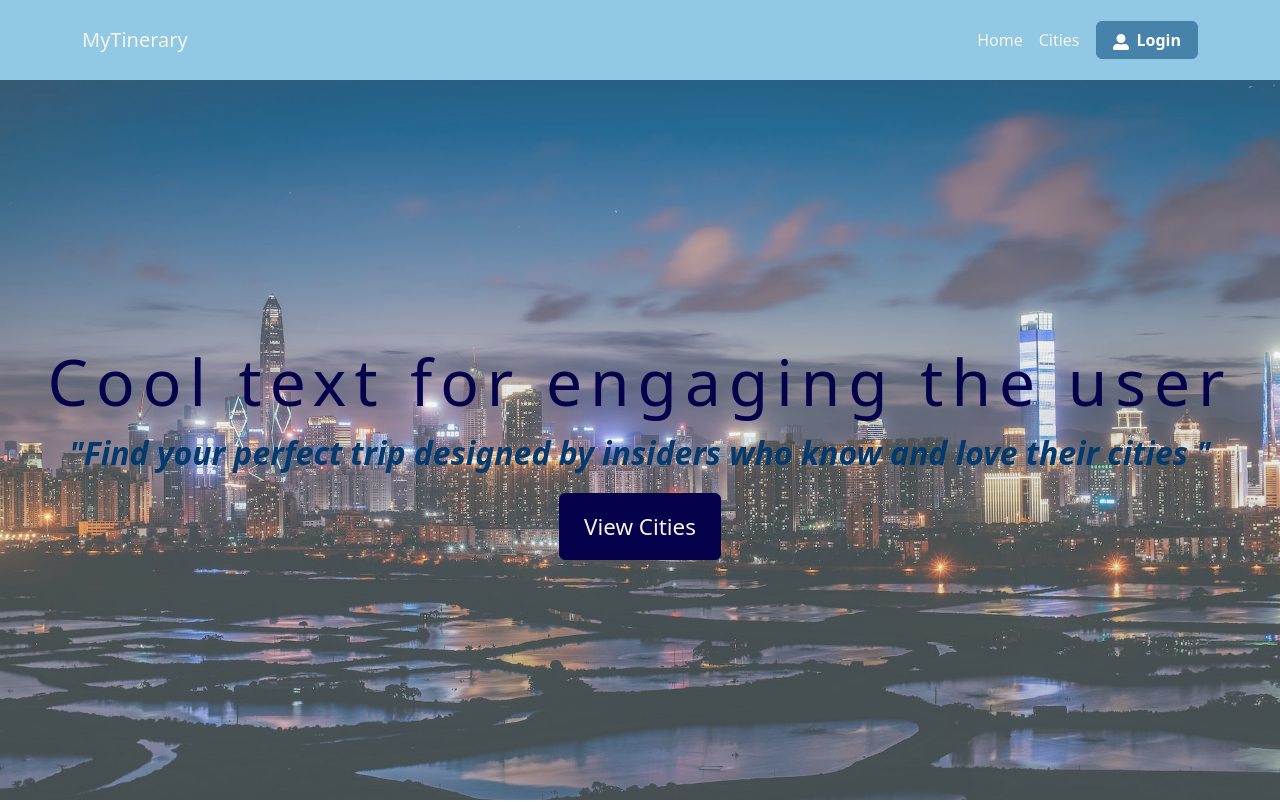
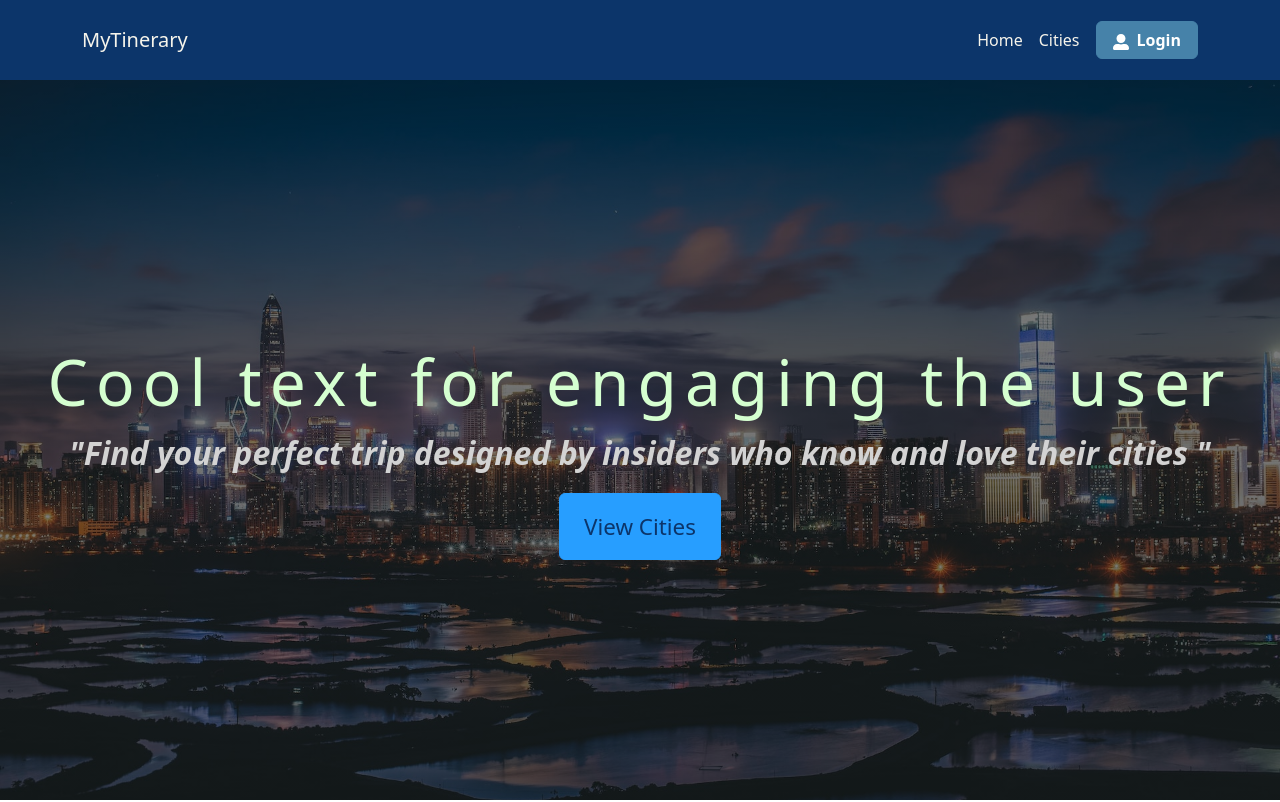
Before and after one commit to Kameha1011/mytinerary-omarFlores, a React (Vite) app: page / in a window 1280 px wide. Shown: the top 802 px of the page. Built offline with nearby package versions, Linux system fonts and the light colour scheme.

Commit message:
put dark gradient to hero bg img and changed general color pallete

```diff
--- a/src/components/CarouselItem/CarouselItemStyles.js
+++ b/src/components/CarouselItem/CarouselItemStyles.js
@@ -1,7 +1,9 @@
 import styled from "styled-components";
 
 export const StyledImg = styled.img``;
-export const CarouselItemCard = styled.div`
+export const CarouselItemCard = styled.div.attrs((props) => ({
+  bgimg: props.bgimg
+}))`
   width: 40%;
   height: 200px;
   background-image: ${(props) => `url(${props.bgimg})`};
@@ -32,7 +34,10 @@ export const CarouselItemCard = styled.div`
     }
   }
 `;
-export const CarouselItemContainer = styled.div`
+export const CarouselItemContainer = styled.div.attrs((props) => ({
+  slideDirection: props.slideDirection
+
+}))`
   position: absolute;
   width: 100%;
   filter: blur(${(props) => (props.styledprops.isActive ? "0" : "5px")});
--- a/src/components/Footer/StyledFooter.js
+++ b/src/components/Footer/StyledFooter.js
@@ -1,7 +1,7 @@
 import styled from "styled-components";
 
 export const StyledFooter = styled.footer`
-    background-color: #91C8E4;
+    background-color: #0C356A;
     color: #fff;
     min-height: 7rem;
     padding: 1rem;
--- a/src/components/Header/HeaderStyles.js
+++ b/src/components/Header/HeaderStyles.js
@@ -2,12 +2,12 @@ import styled from "styled-components"
 import Navbar from "react-bootstrap/Navbar";
 
 export const StyledNavbar = styled(Navbar)`
-    background-color: #91C8E4;
+    background-color: #0C356A;
     .nav-link, .navbar-brand{
         color: #F6F4EB;
     }
     .nav-link:hover{
-        color: #4682A9;
+        color: #40F8FF;
     }
     @media (min-width: 1024px) {
         height: 10vh;
--- a/src/components/Hero/HeroStyles.js
+++ b/src/components/Hero/HeroStyles.js
@@ -3,36 +3,39 @@ import HeaderImg from "../../assets/images/header.jpg";
 
 export const StyledHero = styled.header`
   height: 100vh;
-  color: #f6f4eb;
+  color: #D5FFD0;
   &:before {
     content: " ";
     display: block;
     position: absolute;
     left: 0;
     top: 0;
-    background-image: url(${HeaderImg});
+    background-image: linear-gradient(rgba(0, 0, 0, 0.5),rgba(0, 0, 0, 0.5)),  url(${HeaderImg});
     background-repeat: no-repeat;
     background-size: cover;
     width: 100%;
     height: 100%;
     background-position: center;
-    opacity: 0.85;
   }
   h1{
     font-size: 3rem;
     letter-spacing: 0.5rem;
-    color: #05014a;
   }
   p{
-    color: #03396c;
     font-size: 1.5rem;
+    color: lightgrey;
   }
   .cta-button{
-    border: 1px solid #05014a;
-    background-color: #05014a;
+    border: 1px solid #279EFF;
+    background-color: #279EFF;
     padding: 1rem 1.5rem;
     font-size: 1.4rem;
-    color: #f6f4eb;
+    color: #0C356A;
+  }
+  .cta-button:hover{
+    border: 1px solid #0C356A;
+    background-color: #0C356A;
+    color: #D5FFD0;
   }
   @media (min-width: 1024px) {
         height: 90vh;
```
